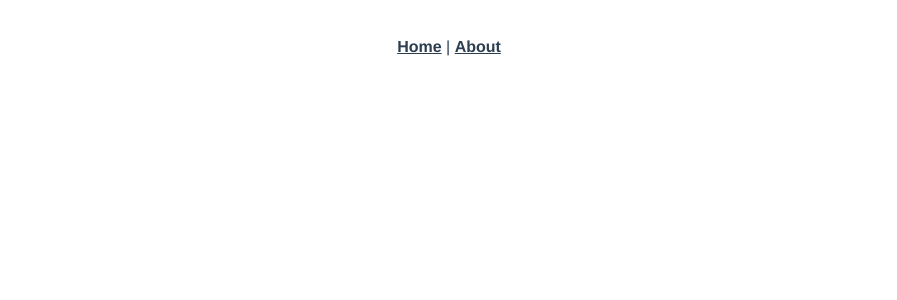
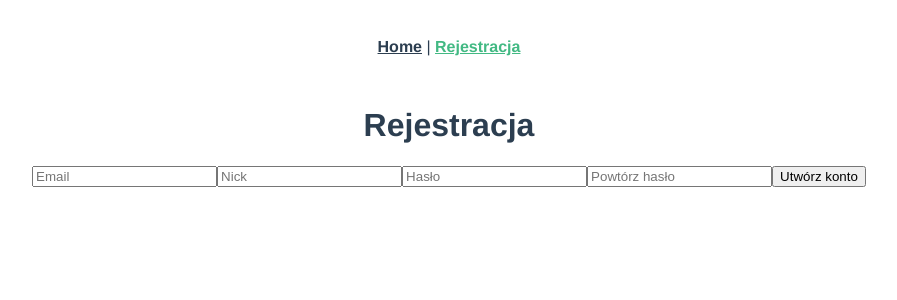
Before and after one commit to SzymonSzymonowicz/vue-micro-reddit, a Vue app in the folder frontend/micro-reddit/: page /register in a window 1280 px wide. Before the commit this address had no page. Shown: the top 300 px of the page, without its empty margins (191-1088 px from the left). Built offline with nearby package versions, Linux system fonts and the light colour scheme.

Commit message:
FE Register

```diff
--- a/frontend/micro-reddit/src/App.vue
+++ b/frontend/micro-reddit/src/App.vue
@@ -1,7 +1,7 @@
 <template>
   <div id="nav">
     <router-link to="/">Home</router-link> |
-    <router-link to="/about">About</router-link>
+    <router-link to="/register">Rejestracja</router-link>
   </div>
   <router-view />
 </template>
--- a/frontend/micro-reddit/src/components/About.vue
+++ /dev/null
@@ -1,5 +0,0 @@
-<template>
-  <div class="about">
-    <h1>This is an about page</h1>
-  </div>
-</template>
--- /dev/null
+++ b/frontend/micro-reddit/src/components/Register.vue
@@ -0,0 +1,48 @@
+<template>
+  <div>
+    <h1>Rejestracja</h1>
+    <h2 v-if="message">{{ message }}</h2>
+    <form @submit.prevent>
+      <input v-model="user.email" placeholder="Email" />
+      <input v-model="user.nickname" placeholder="Nick" />
+      <input type="password" v-model="user.password" placeholder="Hasło" />
+      <input
+        type="password"
+        v-model="user.confirmPassword"
+        placeholder="Powtórz hasło"
+      />
+      <button @click="register">Utwórz konto</button>
+    </form>
+  </div>
+</template>
+
+<script>
+import axios from "axios";
+
+export default {
+  data() {
+    return {
+      user: {
+        email: "",
+        nickname: "",
+        password: "",
+        confirmPassword: "",
+      },
+      message: "",
+    };
+  },
+  methods: {
+    async register() {
+      let res = await axios
+        .post("http://localhost:5000/api/register", this.user)
+        .catch((err) => err);
+
+      if (res.status === 200) {
+        this.message = "Zarejestrowano";
+      } else {
+        this.message = "Wystąpił błąd";
+      }
+    },
+  },
+};
+</script>
--- a/frontend/micro-reddit/src/router/index.js
+++ b/frontend/micro-reddit/src/router/index.js
@@ -8,13 +8,13 @@ const routes = [
     component: Home,
   },
   {
-    path: "/about",
-    name: "About",
+    path: "/register",
+    name: "Register",
     // route level code-splitting
     // this generates a separate chunk (about.[hash].js) for this route
     // which is lazy-loaded when the route is visited.
     component: () =>
-      import(/* webpackChunkName: "about" */ "../components/About.vue"),
+      import(/* webpackChunkName: "about" */ "../components/Register.vue"),
   },
 ];
 
```
Also changed, not shown: 1 other file (tests, documents, lock files or other folders).
